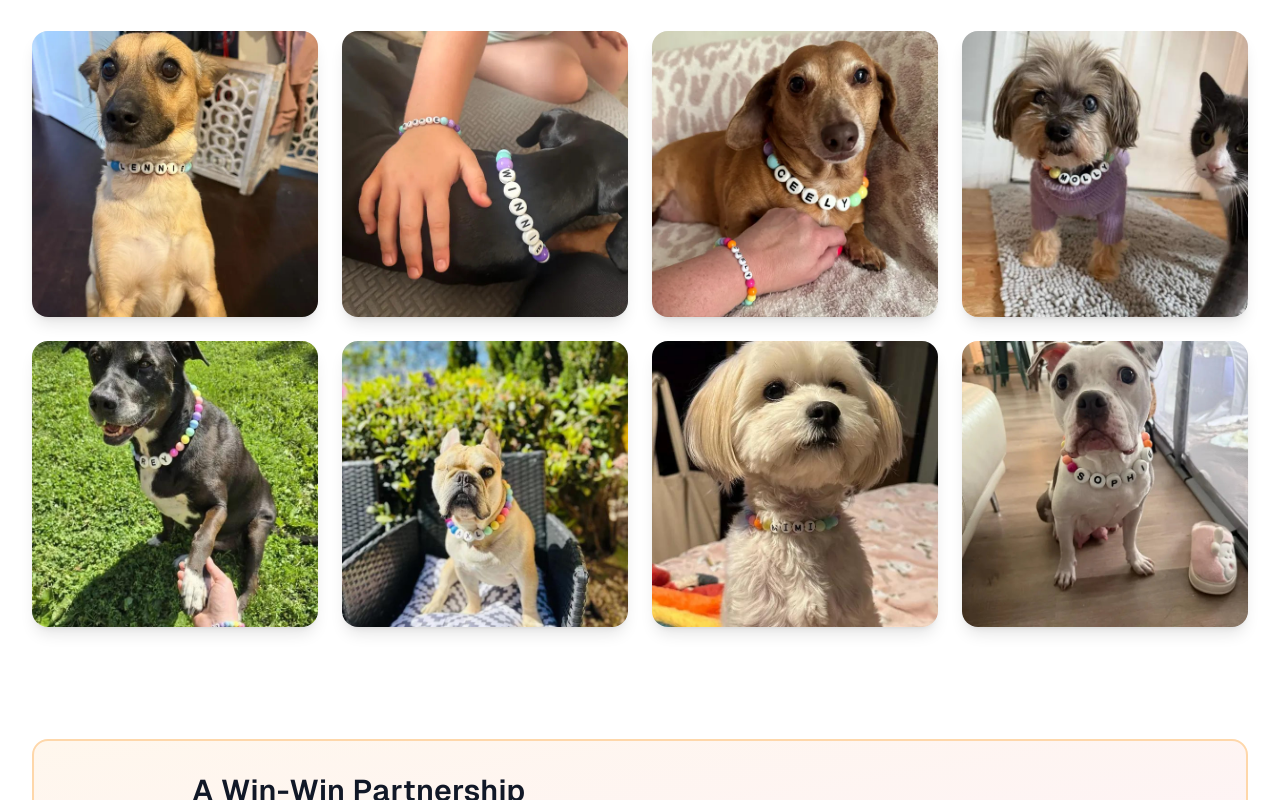
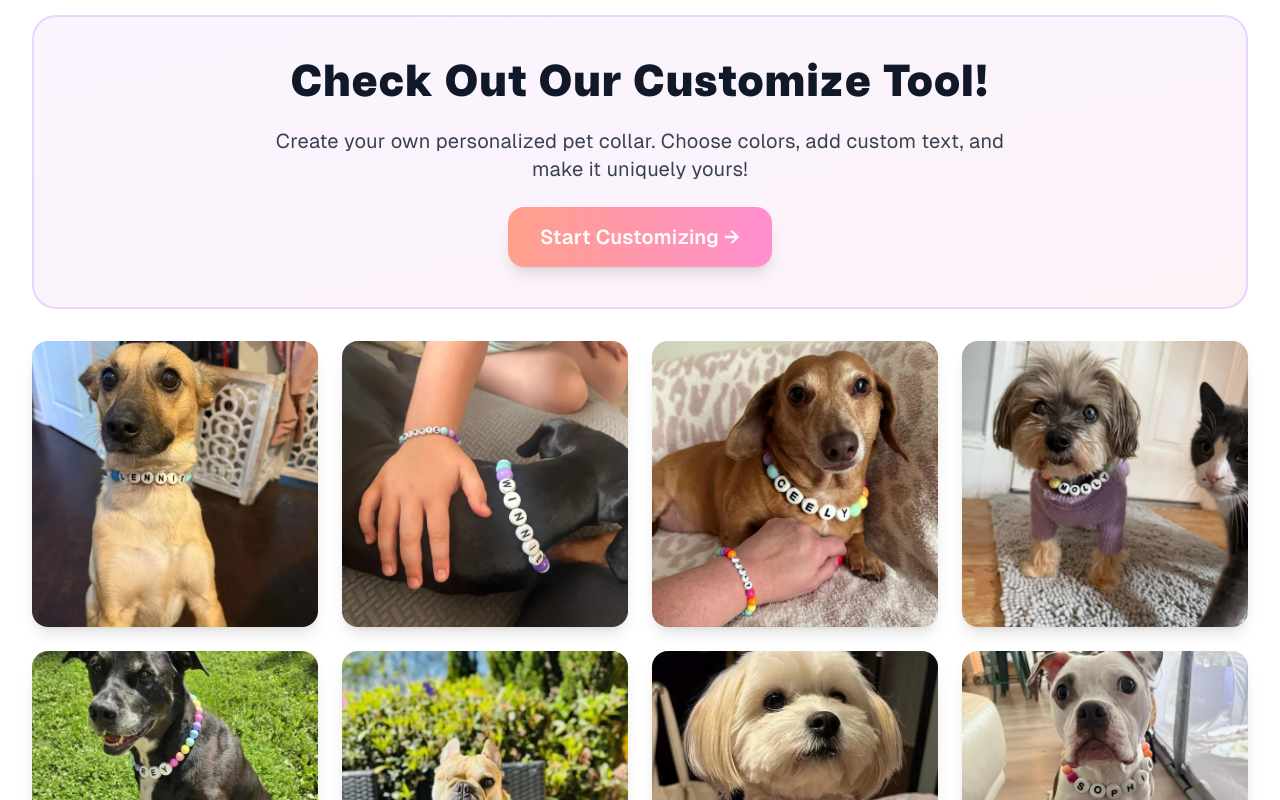
Before and after one commit to pawpayaco/tapify-marketplace, a Next.js app: page /onboard/about in a window 1280 px wide. Shown: the part 1900-2700 px from the top of the page. Built offline with nearby package versions, Linux system fonts and the light colour scheme; no server answers.

Commit message:
Sync latest UID and Priority Display fixes

```diff
--- a/pages/onboard/about.js
+++ b/pages/onboard/about.js
@@ -3,22 +3,6 @@ import Head from 'next/head';
 import { motion } from 'framer-motion';
 
 export default function AboutPawpaya() {
-  // Animation variants
-  const fadeInUp = {
-    hidden: { opacity: 0, y: 30 },
-    visible: { opacity: 1, y: 0 }
-  };
-
-  const staggerContainer = {
-    hidden: { opacity: 0 },
-    visible: {
-      opacity: 1,
-      transition: {
-        staggerChildren: 0.1
-      }
-    }
-  };
-
   return (
     <>
       <Head>
@@ -178,8 +162,8 @@ export default function AboutPawpaya() {
                 </div>
               </div>
 
-              {/* Right: How It Works - order-3 on mobile (after photo grid) */}
-              <div className="order-3 md:order-none bg-gradient-to-br from-gray-50 to-white border-2 border-gray-200 rounded-3xl p-8 md:p-10">
+              {/* Right: How It Works - order-4 on mobile (after photo grid) */}
+              <div className="order-4 md:order-none bg-gradient-to-br from-gray-50 to-white border-2 border-gray-200 rounded-3xl p-8 md:p-10">
                 <h3 className="text-2xl md:text-3xl font-black text-gray-900 mb-6">What We Offer</h3>
                 <div className="space-y-6">
                   {[
@@ -201,13 +185,38 @@ export default function AboutPawpaya() {
               </div>
             </div>
 
-            {/* Photo Grid - order-2 on mobile (between Who We Are and What We Offer) */}
+            {/* Customize Feature Block */}
             <motion.div
               initial={{ opacity: 0, y: 30 }}
               whileInView={{ opacity: 1, y: 0 }}
               viewport={{ once: true }}
               transition={{ duration: 0.6 }}
-              className="order-2 md:order-none mt-0 md:mt-16 mb-0 md:mb-16"
+              className="order-2 md:order-none mt-0 md:mt-12 mb-8 bg-gradient-to-br from-purple-50 to-pink-50 border-2 border-purple-200 rounded-3xl p-8 md:p-10 text-center"
+            >
+              <h3 className="text-3xl md:text-4xl font-black text-gray-900 mb-4">
+                Check Out Our Customize Tool!
+              </h3>
+              <p className="text-lg md:text-xl text-gray-700 mb-6 max-w-3xl mx-auto leading-relaxed">
+                Create your own personalized pet collar. Choose colors, add custom text, and make it uniquely yours!
+              </p>
+              <a
+                href="https://pawpayaco.com/products/diy-builder-kit-copy"
+                target="_blank"
+                rel="noopener noreferrer"
+                className="inline-block px-8 py-4 rounded-2xl text-lg md:text-xl font-black text-white shadow-lg transition-all hover:shadow-xl hover:scale-105"
+                style={{ background: 'linear-gradient(to right, #FFA08A, #FF8FCF)' }}
+              >
+                Start Customizing →
+              </a>
+            </motion.div>
+
+            {/* Photo Grid - order-3 on mobile (after customize block) */}
+            <motion.div
+              initial={{ opacity: 0, y: 30 }}
+              whileInView={{ opacity: 1, y: 0 }}
+              viewport={{ once: true }}
+              transition={{ duration: 0.6 }}
+              className="order-3 md:order-none mt-0 md:mt-0 mb-0 md:mb-16"
             >
             <div className="grid grid-cols-2 md:grid-cols-4 gap-4 md:gap-6">
               {[
@@ -245,7 +254,7 @@ export default function AboutPawpaya() {
             whileInView={{ opacity: 1, y: 0 }}
             viewport={{ once: true }}
             transition={{ duration: 0.6 }}
-            className="mt-8 md:mt-12 mb-0 bg-gradient-to-br from-orange-50 to-pink-50 border-2 border-orange-200 rounded-2xl p-6 md:p-8"
+            className="mt-0 mb-0 bg-gradient-to-br from-orange-50 to-pink-50 border-2 border-orange-200 rounded-2xl p-6 md:p-8"
           >
             <div className="max-w-4xl mx-auto">
               <p className="text-2xl md:text-3xl font-black mb-3 text-gray-900 text-left">
```
